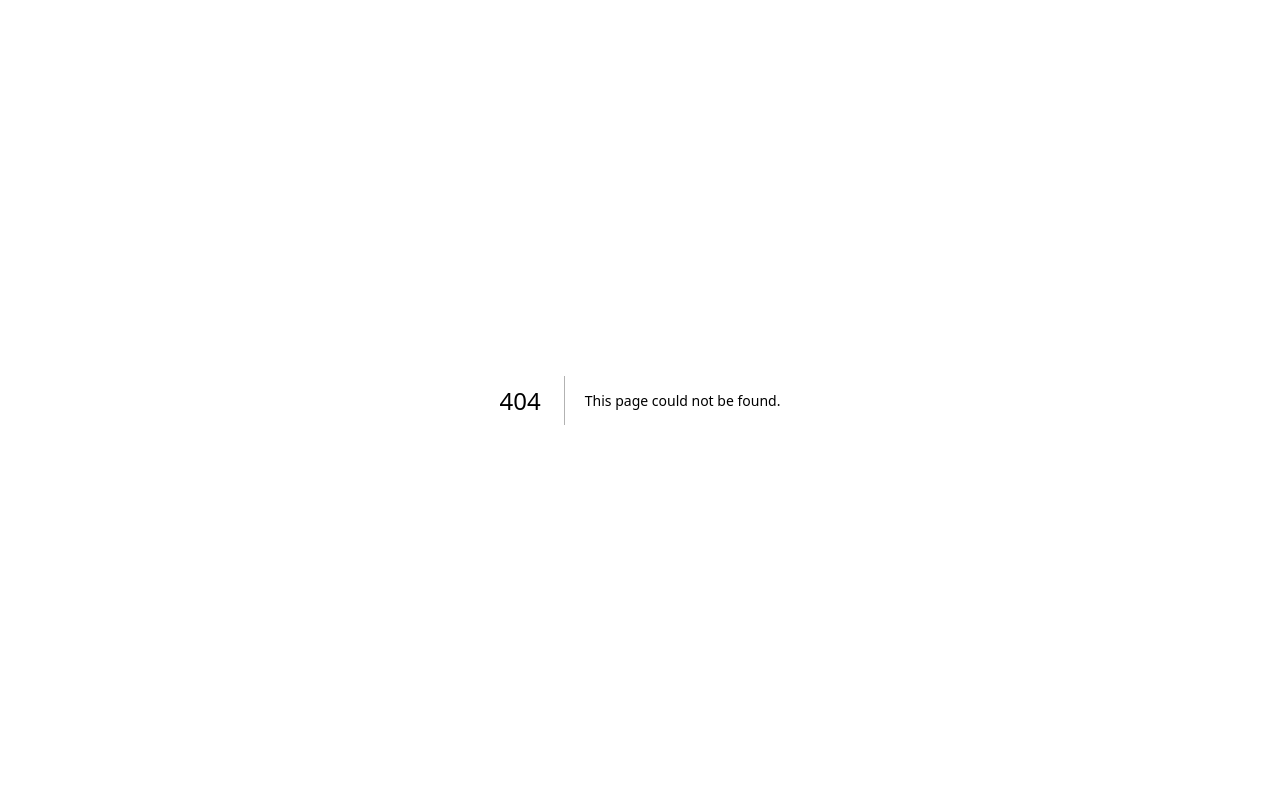
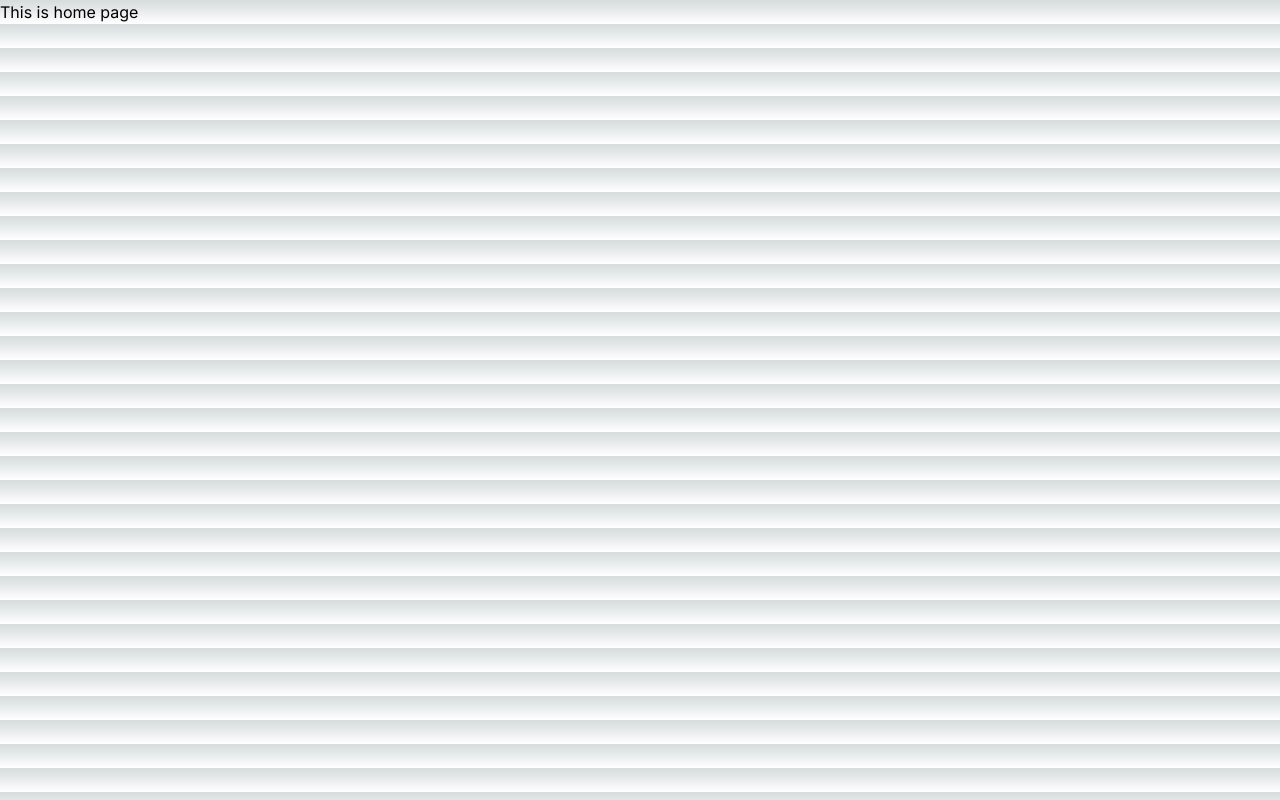
Before and after one commit to keval-parmar-030902/Project-TSC-Next, a Next.js app in the folder next-app/: page /homePage in a window 1280 px wide. Before the commit this address had no page. Built offline with nearby package versions, Linux system fonts and the light colour scheme.

Commit message:
create route logic

```diff
--- /dev/null
+++ b/next-app/src/app/homePage/page.tsx
@@ -0,0 +1,16 @@
+import React from 'react'
+
+interface Props {
+
+}
+
+const Home = (props: Props) => {
+    return (
+        <div>
+            <h1>This is home page
+            </h1>
+        </div>
+    )
+}
+
+export default Home
--- a/next-app/src/app/layout.tsx
+++ b/next-app/src/app/layout.tsx
@@ -5,7 +5,7 @@ import "./globals.css";
 const inter = Inter({ subsets: ["latin"] });
 
 export const metadata: Metadata = {
-  title: "Create Next App",
+  title: "Next-App",
   description: "Generated by create next app",
 };
 
--- /dev/null
+++ b/next-app/src/app/shopPage/page.tsx
@@ -0,0 +1,17 @@
+import React from 'react'
+
+interface Props {
+
+}
+
+const Shop = (props: Props) => {
+    return (
+        <div>
+            <h1>This is Shop page
+
+            </h1>
+        </div>
+    )
+}
+
+export default Shop
```
